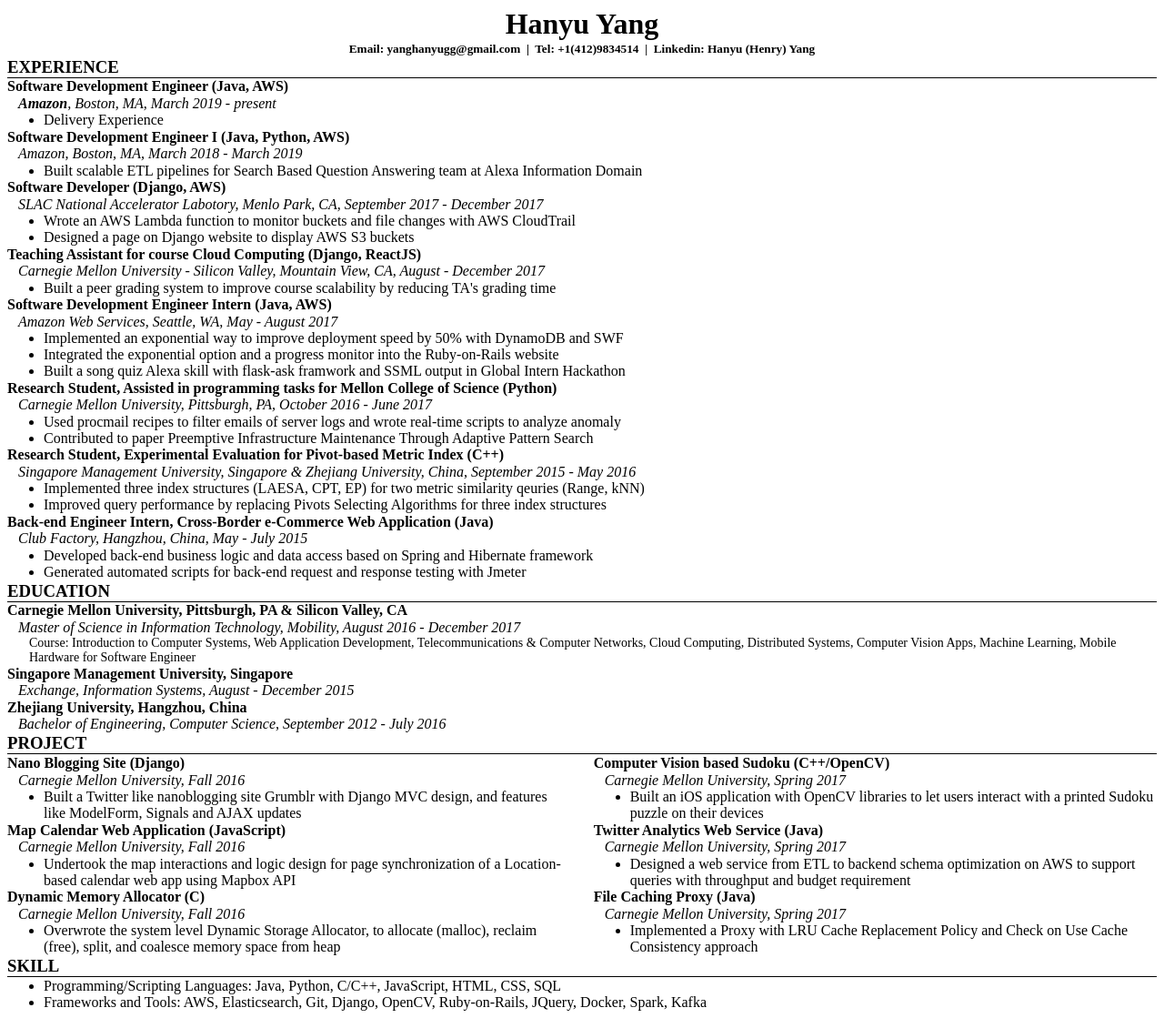
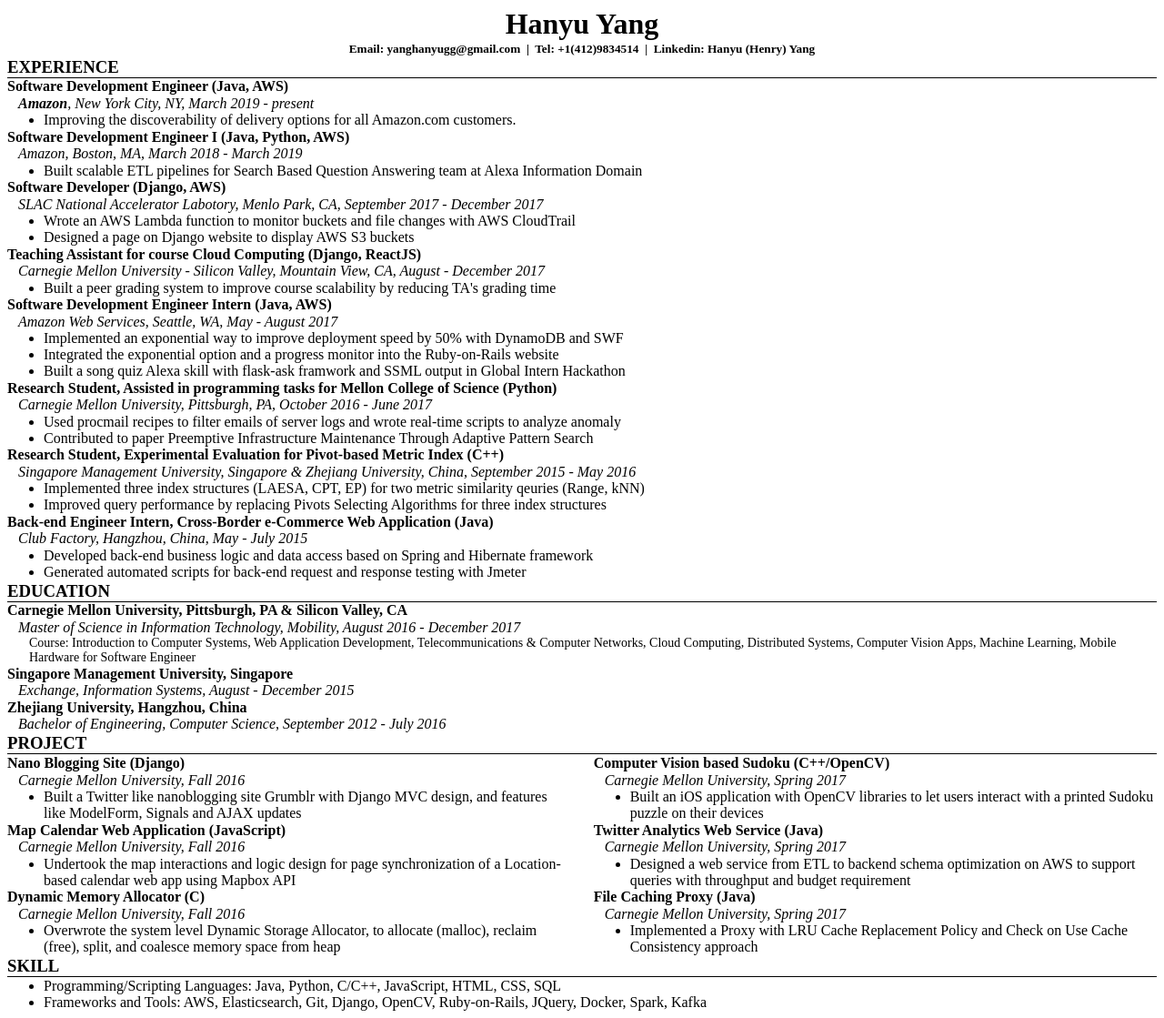
Before and after one commit to henryyang1993/henryyang1993.github.io, a Jekyll site: the page resume/resume.html, which Jekyll copies as it is, in a window 1280 px wide. Shown: the whole page at 91% size. Built offline with Jekyll 4.4.1, drawn with Linux system fonts in a browser that asks for light colours.

Commit message:
update resume for H1B purpose
update NY experience

```diff
--- a/resume/resume.html
+++ b/resume/resume.html
@@ -65,9 +65,9 @@
     <h3> EXPERIENCE </h3>
 
     <p><b> Software Development Engineer (Java, AWS) </b></p>
-    <p><i><strong>Amazon</strong>, Boston, MA, March 2019 - present</i></p>
+    <p><i><strong>Amazon</strong>, New York City, NY, March 2019 - present</i></p>
     <ul>
-        <li> Delivery Experience </li>
+        <li> Improving the discoverability of delivery options for all Amazon.com customers. </li>
     </ul>
 
     <p><b> Software Development Engineer I (Java, Python, AWS) </b></p>
```
